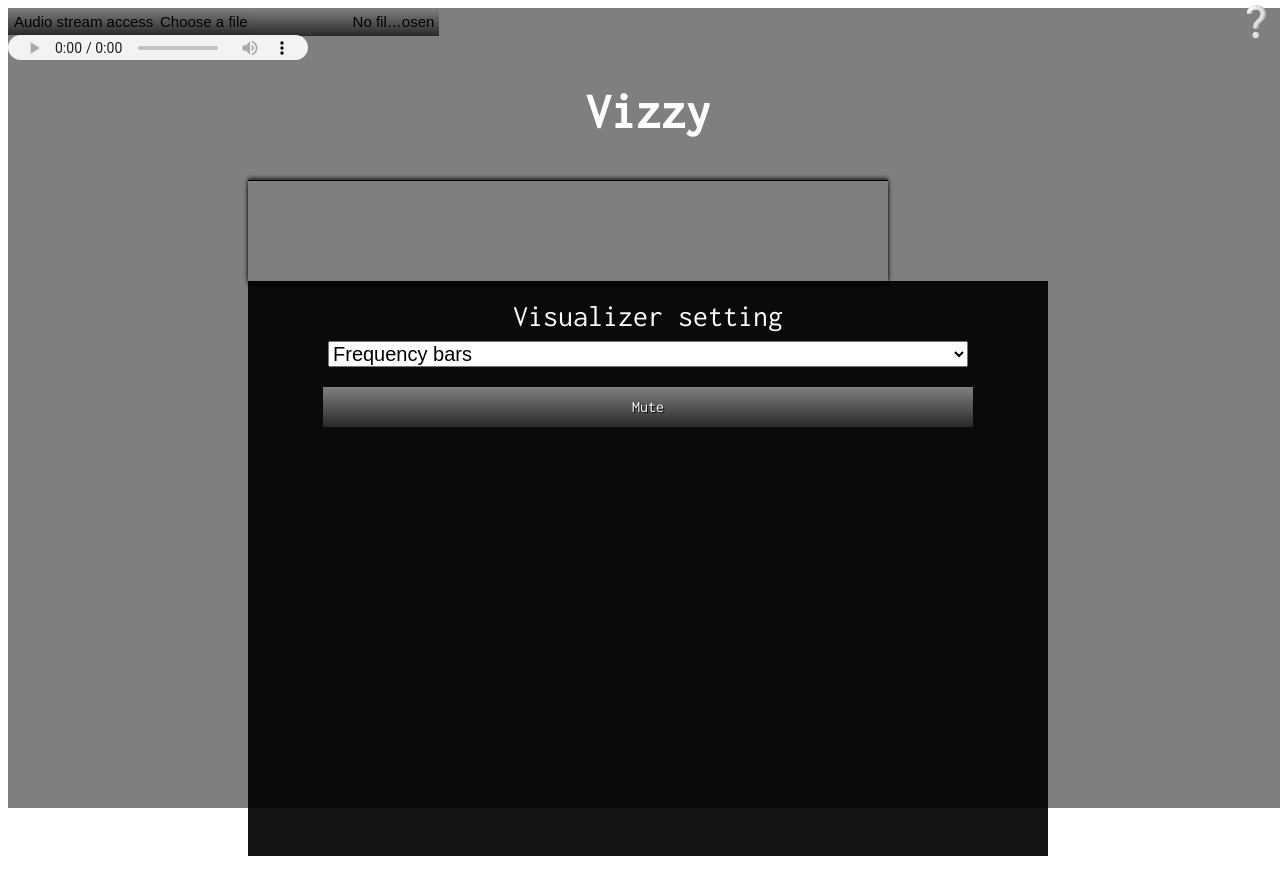
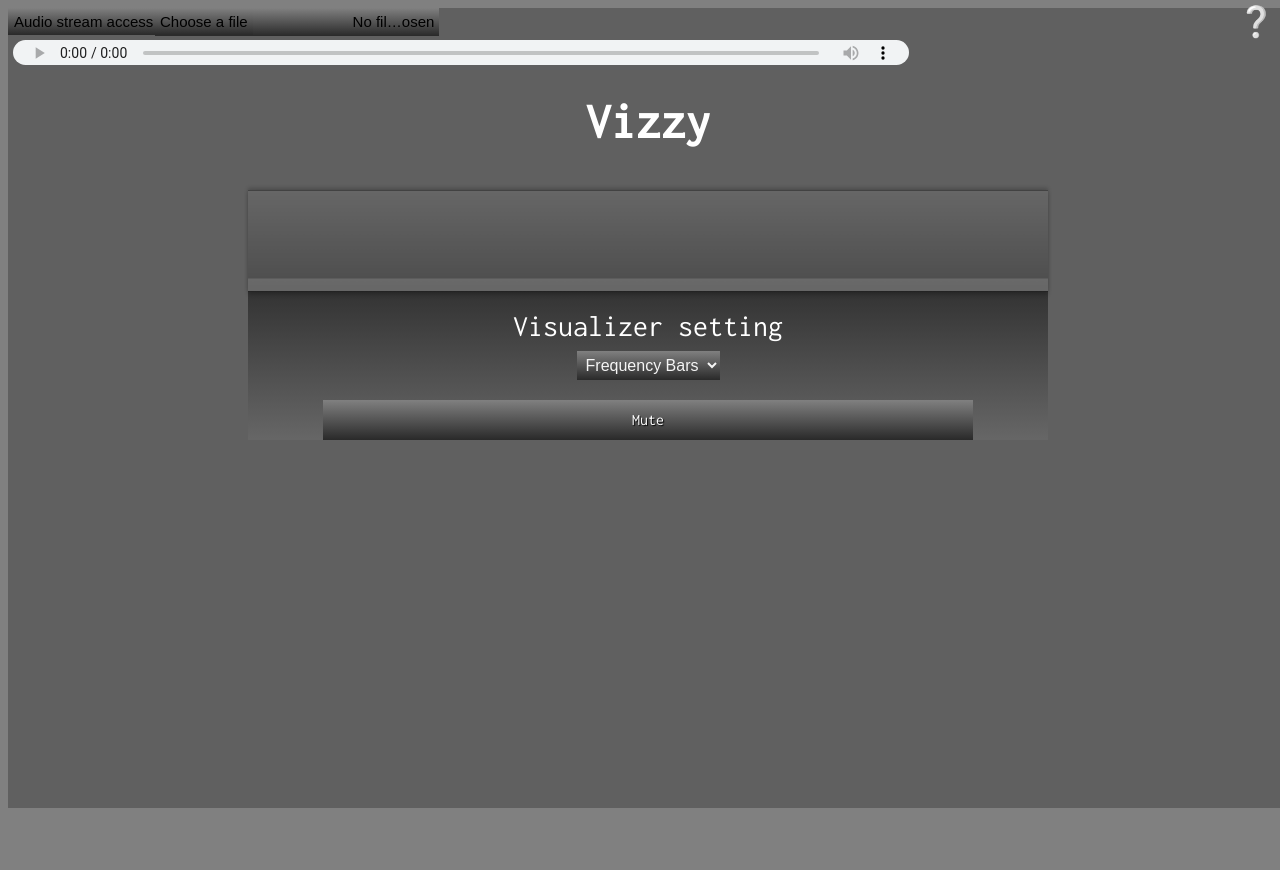
Before and after one commit to Afats/WP_Visualizer, a plain HTML site: page Scripts/index.html in a window 1280 px wide. Drawn offline with Linux system fonts and the light colour scheme; files that its build step writes are made by us from their sources.

Commit message:
Redid some css and js. deketed some html

```diff
--- a/Scripts/app.css
+++ b/Scripts/app.css
@@ -4,13 +4,13 @@ html {
 	height: 100%;
 	font-family: 'Inconsolata', monospace;
 	font-size: 10px;
-	background-color: white;
+	background-color: gray;
 }
 
 body {
 	width: 100%;
 	height: inherit;
-	background-color: rgba(0,0,0,0.5);
+	background-color: rgba(0,0,0,0.25);
 }
 
 h1, h2, label {
@@ -44,11 +44,23 @@ canvas {
   margin-bottom: -3px;
   box-shadow: 0 -2px 4px rgba(0,0,0,0.7),
               0 3px 4px rgba(0,0,0,0.7);
+	background-color: #808080;
+	background-image: linear-gradient(rgba(128,128,128, 0.10), rgba(32,32,32, 0.90));
+	animation: bg 2s infinite linear;
+	animation-delay: 1.5s;
+	animation-duration: 4s;
+  z-index: 2;
+  opacity: 0.3;
+}
+
+@keyframes bg {
+  0%{ background-position: 0 0; }
+  100%{ background-position: 100px 100px; }
 }
 
 .controls {
-  background-color: rgba(0,0,0,0.92);
-  height: calc(100% - 225px);
+	background-color: #808080;
+	background-image: linear-gradient(rgba(32,32,32, 0.80), rgba(0,0,0, 0.20));
 }
 
 /* || select element styling */
@@ -71,8 +83,14 @@ canvas {
 }
 
 .controls select {
-  width: 80%;
-  font-size: 2rem;
+	text-align: center;
+	text-transform: capitalize;
+	color: whitesmoke;
+	border: none;
+	padding: 5px;
+  font-size: 1.6rem;
+	background-color: #808080;
+	background-image: linear-gradient(rgba(128,128,128, 0.10), rgba(32,32,32, 0.90));
 }
 
 /* || button styling */
@@ -203,14 +221,12 @@ input::before {
 }
 
 audio {
-		position: center;
-    left: 10px;
-    bottom: 10px;
-    width: 100%
+		bottom: 10px;
+    width: 70%;
     z-index: 3;
 		height: 25px;
+		padding: 5px;
 		display: block;
-
 }
 
 @media (min-width: 481px) {
--- a/Scripts/index.html
+++ b/Scripts/index.html
@@ -4,7 +4,6 @@
 	<meta charset="utf-8">
 	<meta name="viewport" content="width=device-width">
 	<title>Vizzy</title>
-
     <link rel="logo icon" href="logo_t.png" type="image/x-icon" />
     <link href="https://fonts.googleapis.com/css?family=Inconsolata&display=swap" rel="stylesheet">
     <link href="styles/app.css" rel="stylesheet" type="text/css">
@@ -14,7 +13,7 @@
 <body>
 	<button>Audio stream access</button>
 	<input type="file" id="file-input" accept="audio/*,video/*" />
-	<audio id="audio" controls=""></audio>
+	<audio id="audio" controls></audio>
 
   <div class="wrapper">
 
@@ -22,9 +21,9 @@
       <h1>Vizzy</h1>
     </header>
 
-    <canvas id = "canvas" class="visualizer" width="640" height="100"></canvas>
+    <canvas id = "canvas" class="visualizer" width="800" height="100"></canvas>
+
     <form class="controls">
-
       <div>
         <label for="visual">Visualizer setting</label>
         <select id="visual" name="visual">
@@ -38,31 +37,16 @@
       </div>
     </form>
 
-
   </div>
 
   <label for="toggle">❔</label>
   <input type="checkbox" id="toggle">
   <aside>
     <h2>Information</h2>
-
-    <p>Vizzy is built using:</p>
-
+    	<p>Vizzy is built using:</p>
     <ul>
-
-    <li><a href="https://developer.mozilla.org/en-US/docs/Web/API/Web_Audio_API">Web Audio API</a>, which is currently supported in Firefox, Chrome, Safari (desktop/mobile) and Opera (desktop only). Firefox and Opera require no prefix; Chrome requires <code>webkit</code> prefixes. <li>Built by Pramith and Mustafa with the help of MDN.</li></li>
-
+    	<li><a href="https://developer.mozilla.org/en-US/docs/Web/API/Web_Audio_API">Web Audio API</a>, which is currently supported in Firefox, Chrome, Safari (desktop/mobile) and Opera (desktop only). Firefox and Opera require no prefix; Chrome requires <code>webkit</code> prefixes. <li>Built by Pramith and Mustafa with the help of MDN.</li></li>
     </ul>
-
   </aside>
-
-  <!-- The following element pulls in the script for the default template functionality -->
-
-    <script src="scripts/install.js"></script>
-
-    <!-- Below is your custom application script -->
-
-    <script src="scripts/app.js"></script>
-
 </body>
 </html>
```
